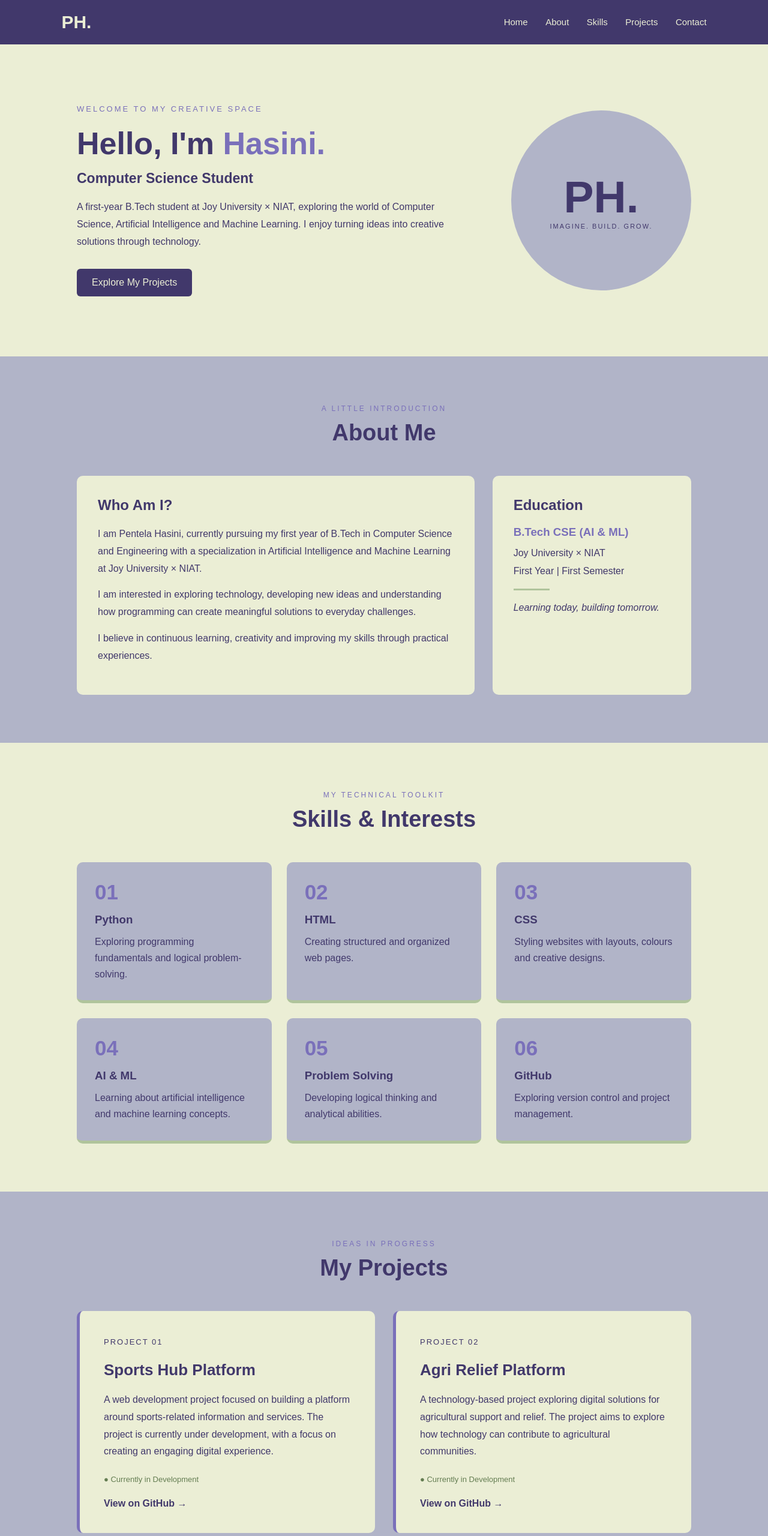
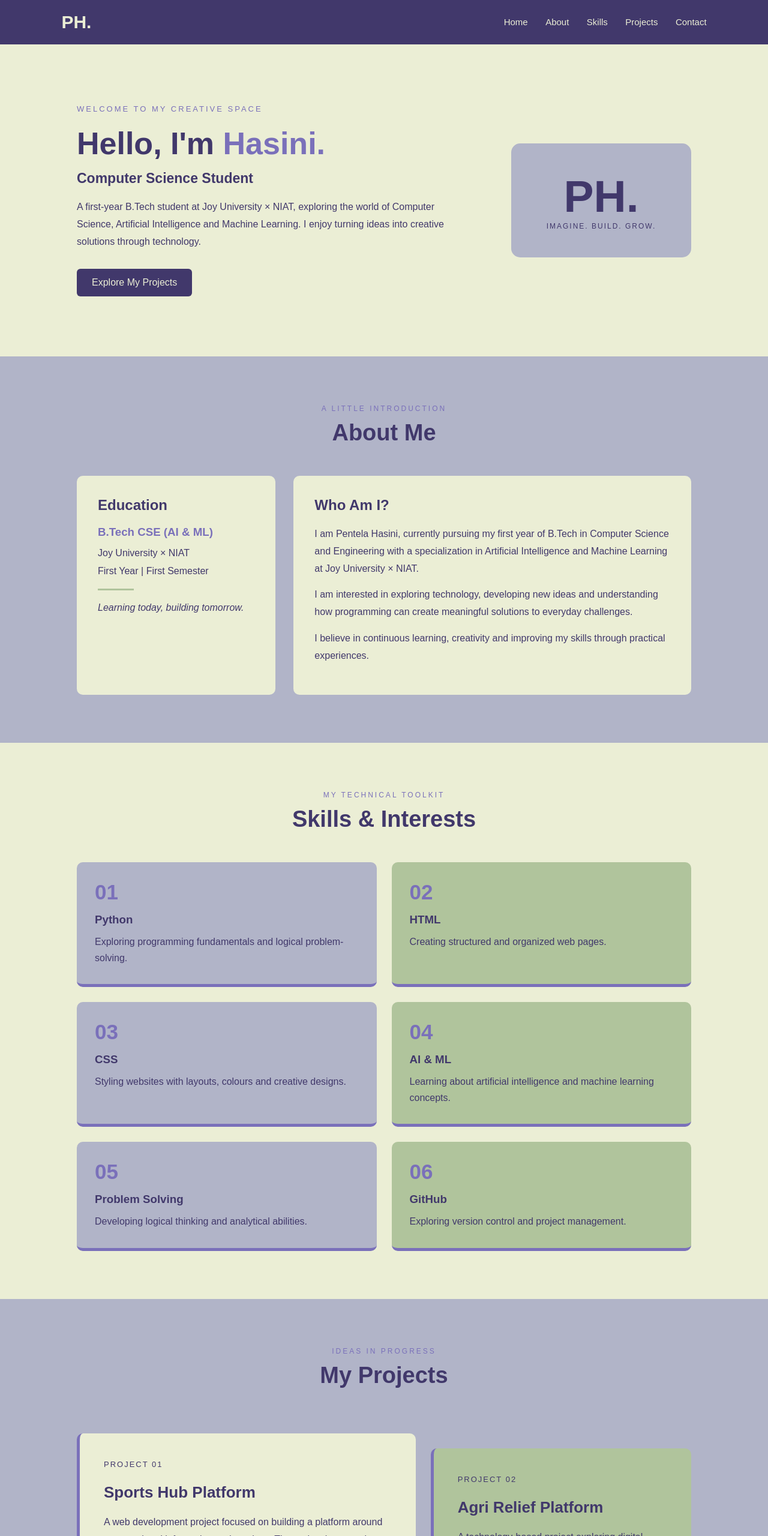
Before and after one commit to Hasini-2009/html-assignment1, a plain HTML site: page index.html in a window 1280 px wide. Shown: the top 2560 px of the page at 60% size. Drawn offline with Linux system fonts and the light colour scheme.

Commit message:
Refactor styles in style.css for layout improvements
Updated various styles including padding, grid layout, and background colors for consistency and improved layout.

```diff
--- a/style.css
+++ b/style.css
@@ -103,15 +103,9 @@ nav a:hover {
 
 .home-side {
     width: 300px;
-    height: 300px;
+    padding: 45px 30px;
     background-color: #b1b4c8;
-    border-radius: 50%;
-    display: flex;
-    justify-content: center;
-    align-items: center;
-}
-
-.circle {
+    border-radius: 15px;
     text-align: center;
 }
 
@@ -121,9 +115,9 @@ nav a:hover {
 }
 
 .circle p {
-    font-size: 11px;
+    color: #41386b;
     letter-spacing: 2px;
-    color: #41386b;
+    font-size: 12px;
 }
 
 
@@ -159,8 +153,16 @@ nav a:hover {
 
 .about-content {
     display: grid;
-    grid-template-columns: 2fr 1fr;
+    grid-template-columns: 1fr 2fr;
     gap: 30px;
+}
+
+.education-box {
+    order: 1;
+}
+
+.about-box {
+    order: 2;
 }
 
 .about-box,
@@ -212,15 +214,22 @@ nav a:hover {
 
 .skills-grid {
     display: grid;
-    grid-template-columns: 1fr 1fr 1fr;
+    grid-template-columns: 1fr 1fr;
     gap: 25px;
 }
 
 .skill-card {
-    background-color: #b1b4c8;
     padding: 30px;
     border-radius: 10px;
-    border-bottom: 5px solid #b0c49c;
+    border-bottom: 5px solid #7a70ba;
+}
+
+.skill-card:nth-child(odd) {
+    background-color: #b1b4c8;
+}
+
+.skill-card:nth-child(even) {
+    background-color: #b0c49c;
 }
 
 .skill-card h2 {
@@ -240,7 +249,7 @@ nav a:hover {
 }
 
 .skill-card:hover {
-    background-color: #b0c49c;
+    background-color: #b1b4c8;
 }
 
 
@@ -252,8 +261,9 @@ nav a:hover {
 
 .projects-grid {
     display: grid;
-    grid-template-columns: 1fr 1fr;
-    gap: 30px;
+    grid-template-columns: 1.3fr 1fr;
+    gap: 25px;
+    align-items: center;
 }
 
 .project-card {
@@ -261,6 +271,15 @@ nav a:hover {
     padding: 40px;
     border-radius: 10px;
     border-left: 5px solid #7a70ba;
+    min-height: 320px;
+    display: flex;
+    flex-direction: column;
+    justify-content: center;
+}
+
+.project-card:nth-child(2) {
+    margin-top: 50px;
+    background-color: #b0c49c;
 }
 
 .project-number {
@@ -283,7 +302,7 @@ nav a:hover {
 }
 
 .project-card .status {
-    color: #647d52;
+    color: #41386b;
     font-size: 13px;
 }
 
@@ -306,19 +325,22 @@ nav a:hover {
 
 .learning-grid {
     display: grid;
-    grid-template-columns: 1fr 1fr 1fr;
-    gap: 25px;
+    grid-template-columns: 1fr;
+    gap: 20px;
 }
 
 .learning-card {
     background-color: #b0c49c;
     padding: 30px;
     border-radius: 10px;
+    display: flex;
+    align-items: center;
+    gap: 40px;
 }
 
 .learning-card h2 {
     color: #41386b;
-    margin-bottom: 15px;
+    min-width: 180px;
 }
 
 .learning-card p {
```
